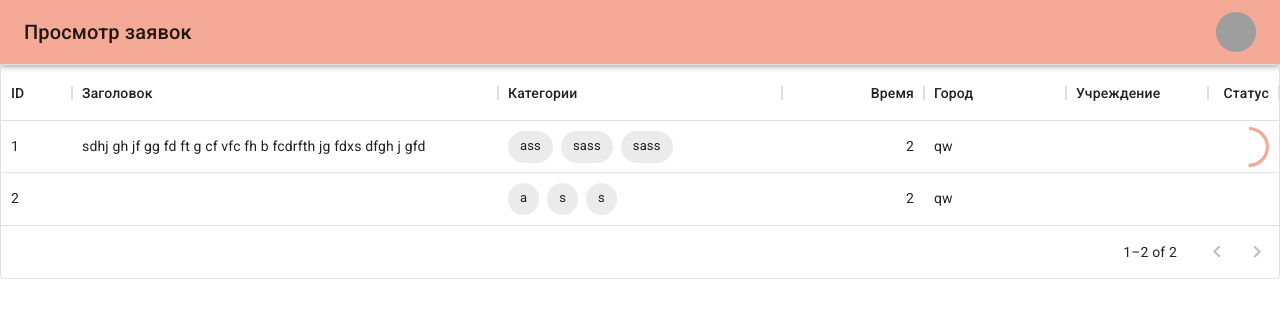
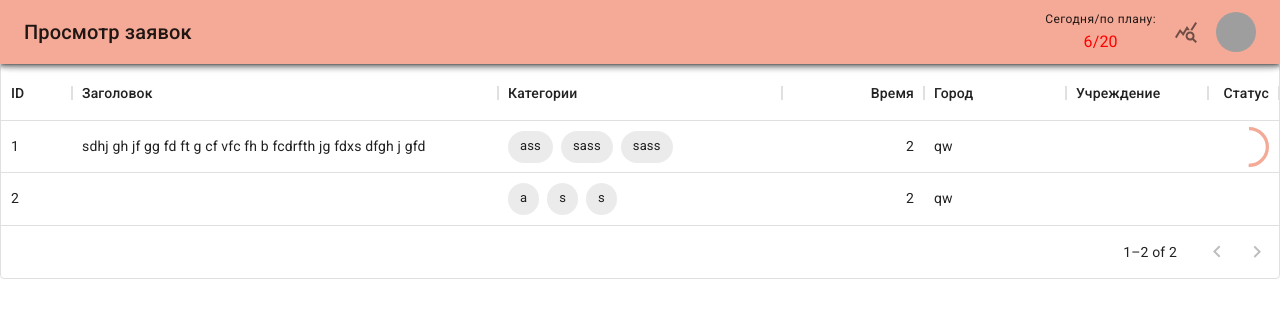
Before and after one commit to qubantech/gamma-seven, a React (Create React App) app: page /managerprofile in a window 1280 px wide. Shown: the top 318 px of the page. Built offline with nearby package versions, Linux system fonts and the light colour scheme; grey boxes are pictures that could not be loaded; a web font is replaced by a local one.

Commit message:
manager stats drawer done

```diff
--- a/src/app.module/app.layouts/desktop.layout/desktop.layout.tsx
+++ b/src/app.module/app.layouts/desktop.layout/desktop.layout.tsx
@@ -1,12 +1,13 @@
 import React from 'react';
-import { AppBar, Box, Button, IconButton, Menu, MenuItem, Toolbar, Tooltip } from '@mui/material';
+import { AppBar, Box, Button, IconButton, Menu, MenuItem, Stack, Toolbar, Tooltip } from '@mui/material';
 import Typography from '@mui/material/Typography';
 import Avatar from '@mui/material/Avatar';
 import { signOut } from 'firebase/auth';
 import { useNavigate } from 'react-router-dom';
 import { auth } from '../../app.configs';
+import QueryStatsIcon from '@mui/icons-material/QueryStats';
 
-const DesktopLayout = () => {
+const DesktopLayout = ({open, setOpen}:{open:boolean, setOpen:(b:boolean)=> void}) => {
     const [anchorElUser, setAnchorElUser] = React.useState<null | HTMLElement>(null);
     const navigate = useNavigate()
     const handleOpenUserMenu = (event: React.MouseEvent<HTMLElement>) => {
@@ -25,11 +26,16 @@ const DesktopLayout = () => {
 
     return (
         <>
-            <AppBar position="static">
+            <AppBar sx={{zIndex:1500}} position="static">
                 <Toolbar>
                     <Typography variant="h6" component="div" sx={{ flexGrow: 1 }}>
                         Просмотр заявок
                     </Typography>
+                    <Stack alignItems={"center"} spacing={0} pr={"10px"}>
+                        <Typography variant={"caption"}>Сегодня/по плану:</Typography>
+                        <Typography color={"red"}> 6/20</Typography>
+                    </Stack>
+                    <IconButton sx={{marginRight:'10px'}} onClick={() => {setOpen(!open)}}><QueryStatsIcon/></IconButton>
                     <Box sx={{ flexGrow: 0 }}>
                         <Tooltip title="Open settings">
                             <IconButton onClick={handleOpenUserMenu} sx={{ p: 0 }}>
--- a/src/app.module/app.layouts/managermodal.layout/managermodal.layout.tsx
+++ b/src/app.module/app.layouts/managermodal.layout/managermodal.layout.tsx
@@ -10,7 +10,7 @@ import {
     Stack,
     TextField,
 } from '@mui/material';
-import DialogContentText from '@mui/material/DialogContentText';
+import { styled, useTheme } from '@mui/material/styles';
 import Typography from '@mui/material/Typography';
 import { useEffect, useState } from 'react';
 
@@ -40,6 +40,7 @@ const ManagermodalLayout = ({isOpen, onChangeState, info}:
     useEffect(() => {
         setChipsActive(new Array(chips.length).fill(false));
     },[])
+
 
     return(
         <Dialog
--- a/src/modules/managerprofile.module/managerprofile.module.tsx
+++ b/src/modules/managerprofile.module/managerprofile.module.tsx
@@ -1,8 +1,24 @@
 import React, { useState } from 'react';
 import DesktopLayout from '../../app.module/app.layouts/desktop.layout/desktop.layout';
 import { DataGrid, GridColDef, GridValueGetterParams } from '@mui/x-data-grid';
-import { Chip, CircularProgress, Stack } from '@mui/material';
+import MuiAppBar, { AppBarProps as MuiAppBarProps } from '@mui/material/AppBar';
+import {
+    Chip,
+    CircularProgress,
+    Divider,
+    Drawer,
+    IconButton, List,
+    ListItem,
+    ListItemIcon,
+    ListItemText,
+    Stack,
+} from '@mui/material';
+import ArrowBackIosIcon from '@mui/icons-material/ArrowBackIos';
 import ManagermodalLayout from '../../app.module/app.layouts/managermodal.layout/managermodal.layout';
+import { styled, useTheme } from '@mui/material/styles';
+import Typography from '@mui/material/Typography';
+
+let drawerWidth = 480;
 
 const ManagerProfileModule = () => {
     const [isOpenModal, setIsOpenModal] = useState(false)
@@ -56,20 +72,78 @@ const ManagerProfileModule = () => {
             flex:1,
             renderCell: (params => <CircularProgress variant="determinate" value={params.value} />
             )
-            /*valueSetter: (params => {
-                <CircularProgress variant="determinate" value={100} />
-            })*/
         },
     ];
 
     const rows = [ {id:1, title:"sdhj gh jf gg  fd  ft g cf   vfc fh b fcdrfth jg fdxs dfgh j gfd", tags:["ass","sass", "sass"], maxTime:2, city: "qw", status: 50}, {id:2, tags:"ass", maxTime:2, city: "qw"}]
 
+    const Main = styled('main', { shouldForwardProp: (prop) => prop !== 'open' })<{
+        open?: boolean;
+    }>(({ theme, open }) => ({
+        flexGrow: 1,
+        transition: theme.transitions.create('margin', {
+            easing: theme.transitions.easing.sharp,
+            duration: theme.transitions.duration.leavingScreen,
+        }),
+        marginRight: drawerWidth,
+        ...(open && {
+            transition: theme.transitions.create('margin', {
+                easing: theme.transitions.easing.easeOut,
+                duration: theme.transitions.duration.enteringScreen,
+            }),
+            marginRight: 0,
+        }),
+    }));
+
+    interface AppBarProps extends MuiAppBarProps {
+        open?: boolean;
+    }
+
+    const AppBar = styled(MuiAppBar, {
+        shouldForwardProp: (prop) => prop !== 'open',
+    })<AppBarProps>(({ theme, open }) => ({
+        transition: theme.transitions.create(['margin', 'width'], {
+            easing: theme.transitions.easing.sharp,
+            duration: theme.transitions.duration.leavingScreen,
+        }),
+        ...(open && {
+            width: `calc(100% - ${drawerWidth}px)`,
+            transition: theme.transitions.create(['margin', 'width'], {
+                easing: theme.transitions.easing.easeOut,
+                duration: theme.transitions.duration.enteringScreen,
+            }),
+            marginRight: drawerWidth,
+        }),
+    }));
+
+    const DrawerHeader = styled('div')(({ theme }) => ({
+        display: 'flex',
+        alignItems: 'center',
+        padding: theme.spacing(0, 1),
+        // necessary for content to be below app bar
+        ...theme.mixins.toolbar,
+        justifyContent: 'flex-start',
+    }));
+
+    const theme = useTheme();
+    const [open, setOpen] = React.useState(false);
+
+    const handleDrawerOpen = () => {
+        setOpen(true);
+    };
+
+    const handleDrawerClose = () => {
+        setOpen(false);
+    };
 
     return (
         <>
-            <DesktopLayout/>
-            <div style={{width:"100%"}}>
+            <AppBar position="fixed" open={open}>
+                <DesktopLayout open={open} setOpen={setOpen}/>
+            </AppBar>
+            <Main open={!open}>
                 <DataGrid
+                    sx={{marginTop:"64px"}}
                     autoHeight={true}
                     rows={rows}
                     columns={columns}
@@ -82,7 +156,48 @@ const ManagerProfileModule = () => {
                     }}
                 />
                 <ManagermodalLayout isOpen={isOpenModal} onChangeState={setIsOpenModal} info={info} />
-            </div>
+            </Main>
+            <Drawer
+                sx={{
+                    width: drawerWidth,
+                    flexShrink: 0,
+                    '& .MuiDrawer-paper': {
+                        width: drawerWidth,
+                    },
+                }}
+                variant="persistent"
+                anchor="right"
+                open={open}
+            >
+                <DrawerHeader>
+                    <IconButton onClick={handleDrawerClose}>
+                        <ArrowBackIosIcon/>
+                        <Typography variant={"h6"} align={"center"}>Статистика</Typography>
+                    </IconButton>
+                </DrawerHeader>
+                <Divider />
+                <List>
+                    {['Inbox', 'Starred', 'Send email', 'Drafts'].map((text, index) => (
+                        <ListItem button key={text}>
+                            <ListItemIcon>
+                                <ArrowBackIosIcon/>
+                            </ListItemIcon>
+                            <ListItemText primary={text} />
+                        </ListItem>
+                    ))}
+                </List>
+                <Divider />
+                <List>
+                    {['All mail', 'Trash', 'Spam'].map((text, index) => (
+                        <ListItem button key={text}>
+                            <ListItemIcon>
+                                вылов
+                            </ListItemIcon>
+                            <ListItemText primary={text} />
+                        </ListItem>
+                    ))}
+                </List>
+            </Drawer>
         </>
     )
 }
```
